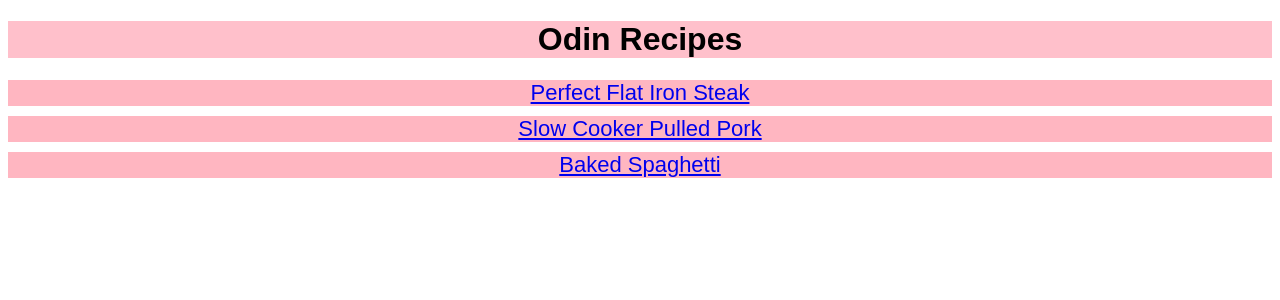
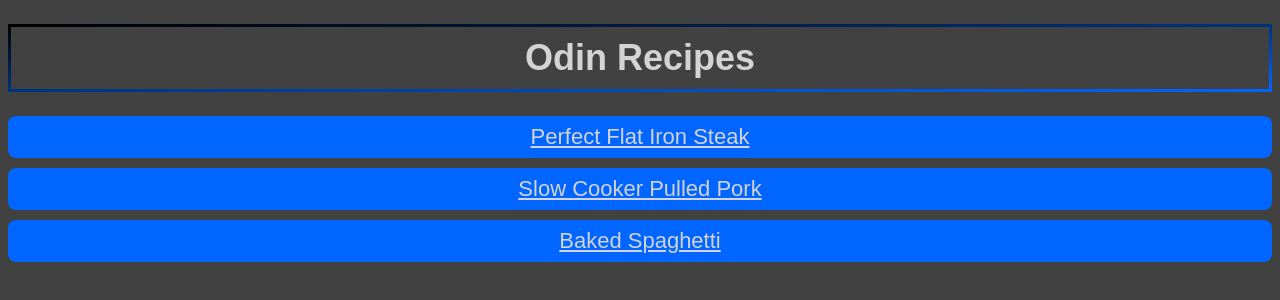
Before and after one commit to g-miller-3/odin-recipes, a plain HTML site: page index.html in a window 1280 px wide. Drawn offline with Linux system fonts and the light colour scheme.

Commit message:
Add border style to the homepage
Adds a radius to the border as well as changes the
color of the background for the links.

Add a border to the title with a gradient color to make
it stand out more.

```diff
--- a/style.css
+++ b/style.css
@@ -6,13 +6,22 @@ html {
   font-family: Arial, Helvetica, sans-serif;
 }
 
+body {
+  background-color: rgb(65,65,65);
+}
+
 .heading {
-  background-color: pink;
+  border: 3px solid;
+  border-image-slice: 1;
+  border-image-source: linear-gradient(to bottom right,rgb(0,0,0), rgb(0,102,255));
+  color: lightgray;
   text-align: center;
+  font-size: 36px;
+  padding: 10px;
 }
 
 #homepage-list {
-  background-color: white;
+  background-color: rgb(65,65,65);
   list-style: none;
   display: block;
   padding: 0;
@@ -20,13 +29,17 @@ html {
 }
 
 #homepage-list li {
-  background-color: lightpink;
+  background-color: rgb(0,102,255);
+  /* background-image: linear-gradient(to bottom right, rgb(40,40,40), rgb(0,102,255)); */
+  border-radius: 8px;
   text-align: center;
   margin: 10px auto;
+  padding: 8px;
 }
 
 #homepage-list li a {
   font-size: 22px;
+  color: lightgray;
 }
 
 #description {
```
